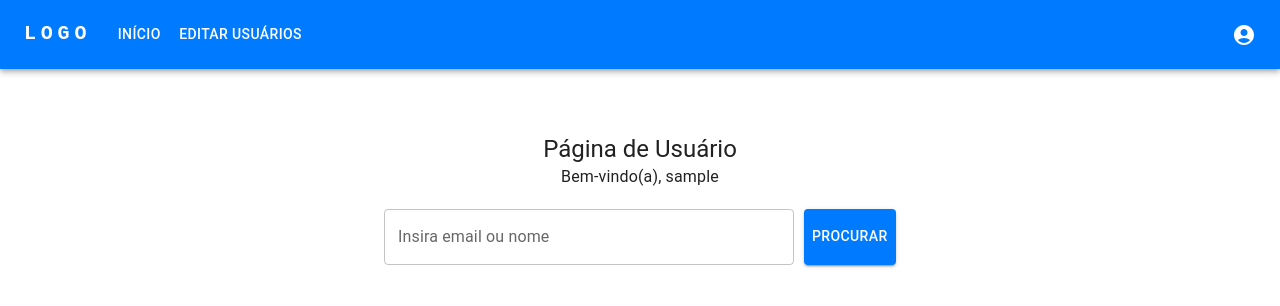
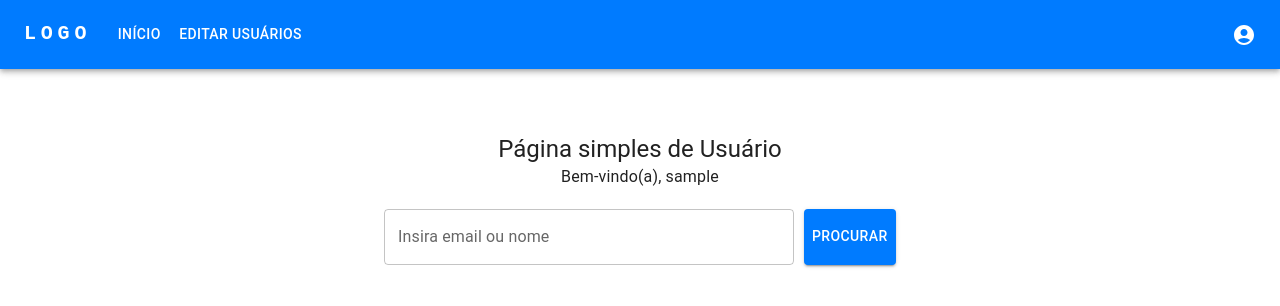
Before and after one commit to Carl-Rocha/unic-frontend-challenge, a React (Create React App) app in the folder frontend/: page /user in a window 1280 px wide. Shown: the top 306 px of the page. Built offline with nearby package versions, Linux system fonts and the light colour scheme; sample sign-in values are in the browser's storage.

Commit message:
chore /ajuste da estrutura de pasta

```diff
--- a/frontend/src/pages/DashboardUser.js
+++ b/frontend/src/pages/DashboardUser.js
@@ -31,7 +31,7 @@ const DashboardUser = () => {
         }}
       >
         <Typography component="h1" variant="h5">
-          Página de Usuário
+          Página simples de Usuário
         </Typography>
         {userName ? (
           <>
```
